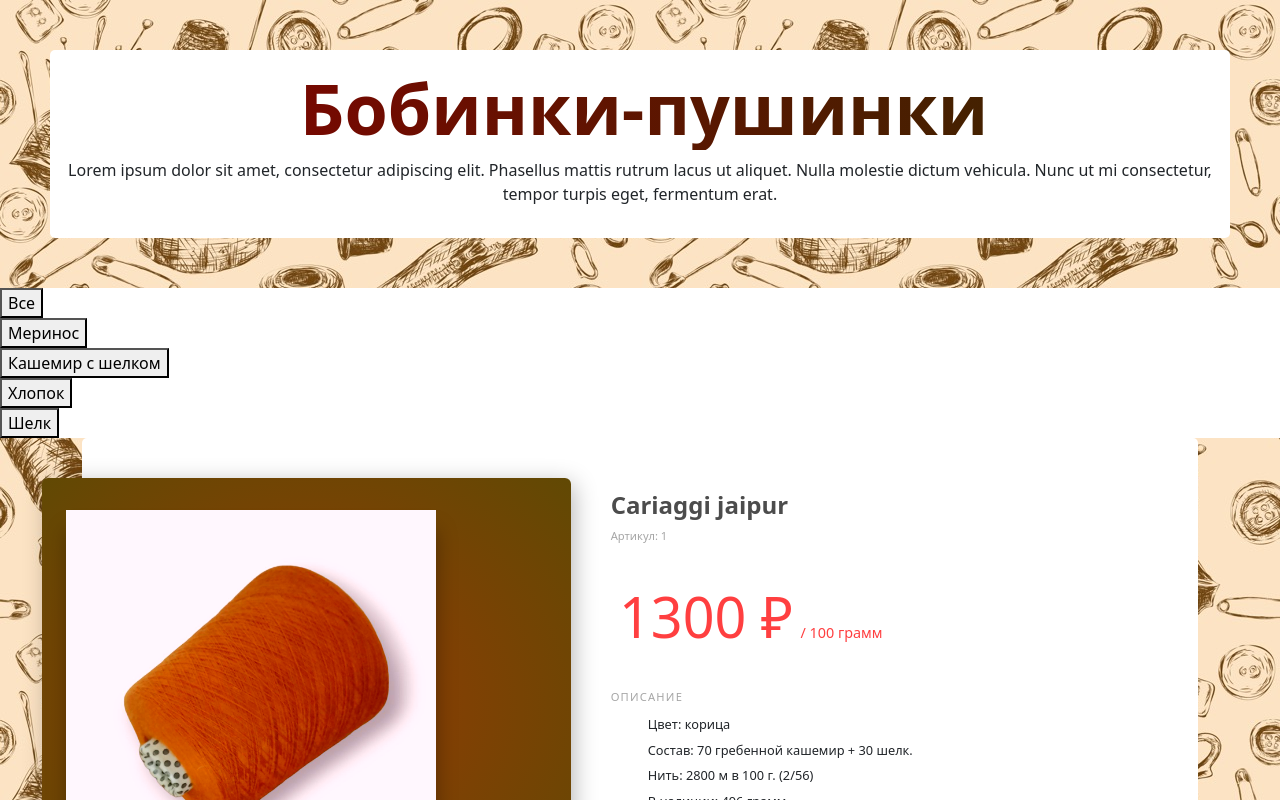
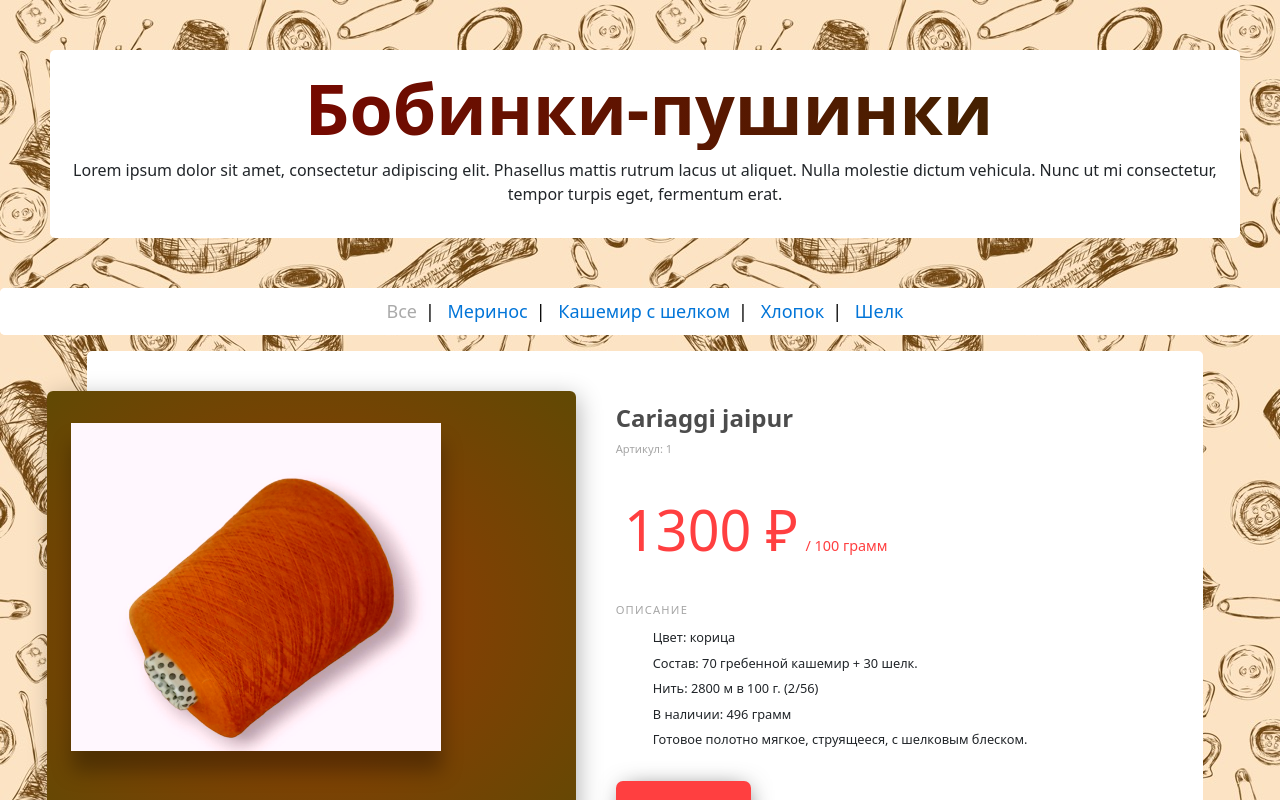
Before and after one commit to internetshop416/internet_shop, a Vue app: page / in a window 1280 px wide. Shown: the top 800 px of the page. Built offline with nearby package versions, Linux system fonts and the light colour scheme.

Commit message:
breadcrumbs

```diff
--- a/src/components/TypeSelector.vue
+++ b/src/components/TypeSelector.vue
@@ -1,9 +1,12 @@
 <template>
   <div>
     <section class="type-selector">
-      <div v-for="(type, index) in types" :key="index">
-        <button @click="onTypeClicked(type.id)">{{ type.name }}</button>
-      </div>
+      <ul class="breadcrumb">
+        <li v-for="(type, index) in types" :key="index">
+          <a v-if="index !== currentIndex" href="javascript:void(0)" @click="onTypeClicked(type.id)">{{ type.name }}</a>
+          <span v-else class="current-link">{{ type.name }}</span>
+        </li>
+      </ul>
     </section>
   </div>
 </template>
@@ -15,12 +18,13 @@
   emits: ['typeChanged'],
   methods: {
     onTypeClicked: function(id) {
+      this.currentIndex = id;
       this.$emit('typeChanged', id);
     }
   },
   data: function () {
     return {
-      maxAmount: 30,
+      currentIndex: 0
     };
   },
 };
@@ -30,5 +34,47 @@
 .type-selector {
   background-color: white;
   color: black;
+  width: 1290px;
+  margin: 0 auto;
+  border-radius: 5px;
+}
+
+/* Style the list */
+ul.breadcrumb {
+  padding: 10px 16px;
+  list-style: none;
+  background-color: white;
+  display:flex;
+  justify-content: center;
+  border-radius: 5px;
+}
+
+/* Display list items side by side */
+ul.breadcrumb li {
+  display: inline;
+  font-size: 18px;
+}
+
+/* Add a slash symbol (/) before/behind each list item */
+ul.breadcrumb li+li:before {
+  padding: 8px;
+  color: black;
+  content: "|\00a0";
+}
+
+/* Add a color to all links inside the list */
+ul.breadcrumb li a {
+  color: #0275d8;
+  text-decoration: none;
+}
+
+/* Add a color on mouse-over */
+ul.breadcrumb li a:hover {
+  color: #01447e;
+  text-decoration: underline;
+}
+
+.current-link {
+  color: #aaa !important;
 }
 </style>
```
